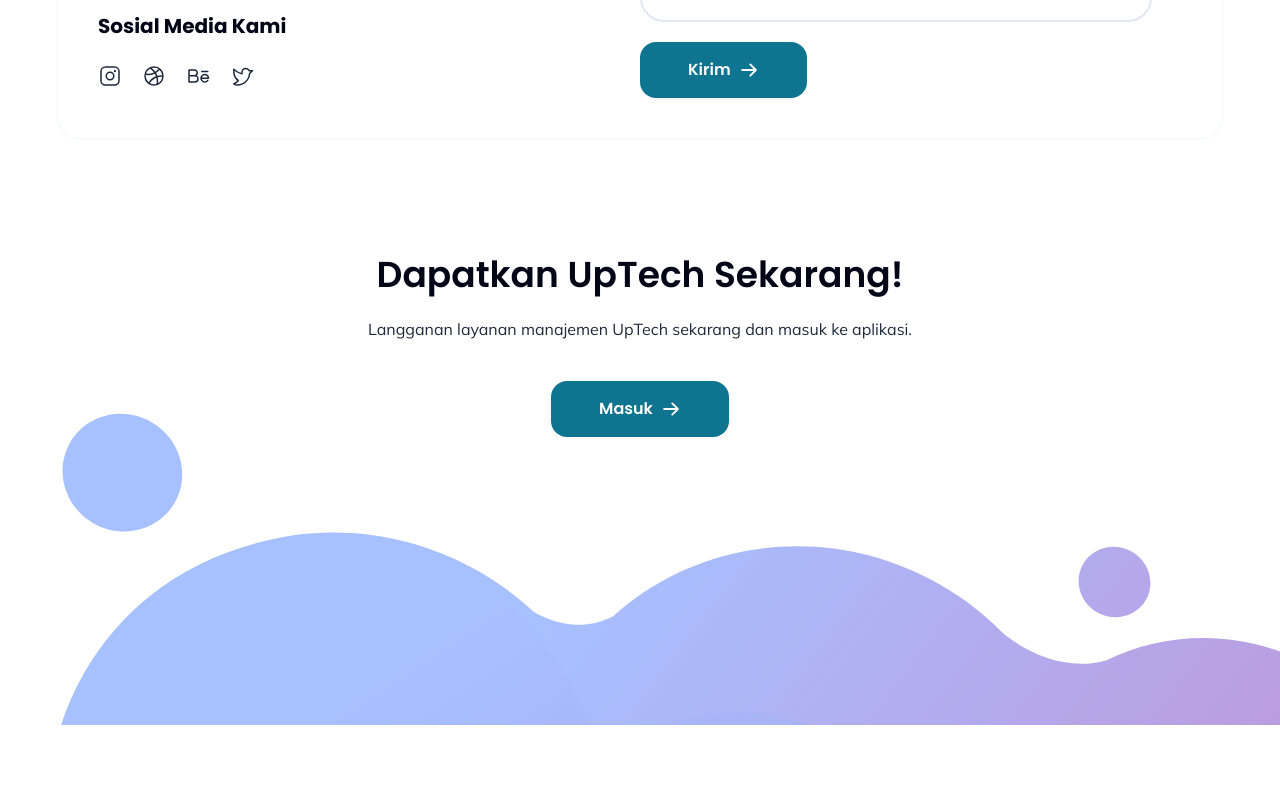
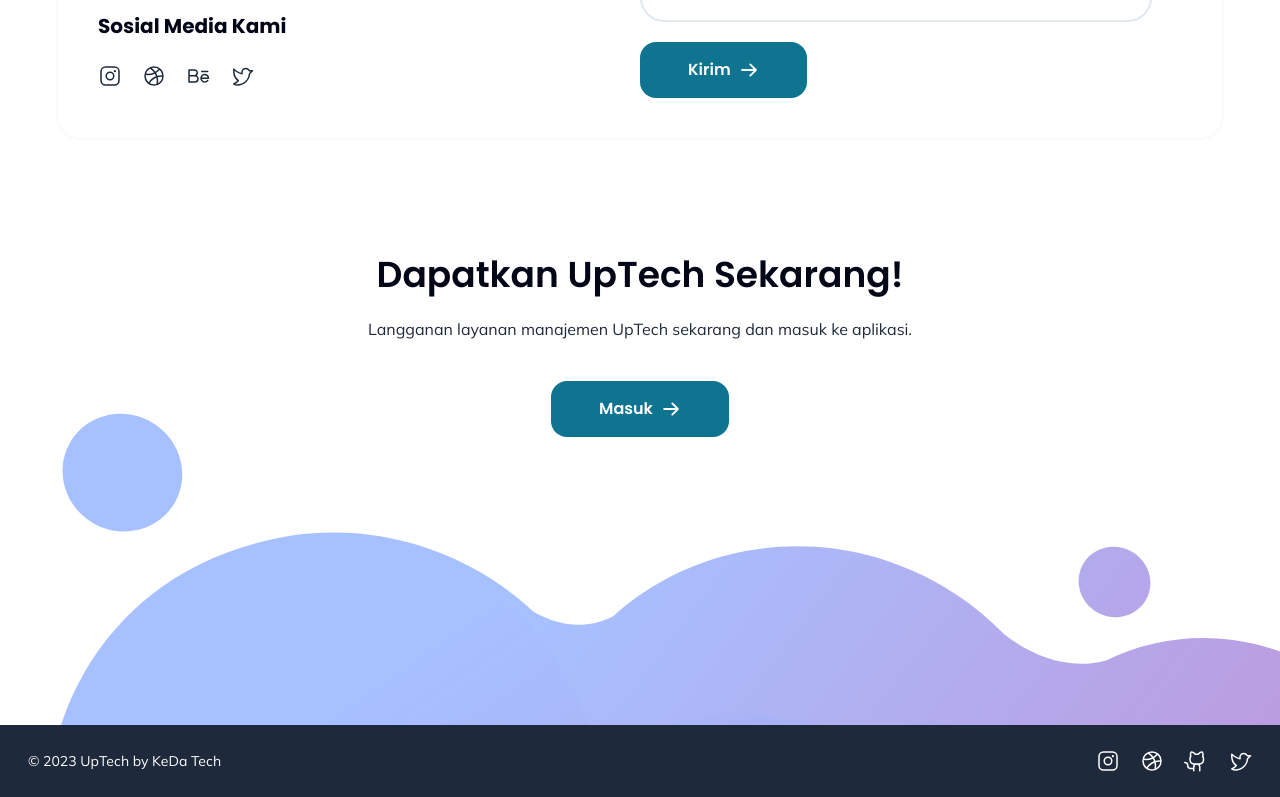
Before and after one commit to reshaditiya/kedatech-test2, a React (Vite) app: page / in a window 1280 px wide. Shown: the part 3723-4520 px from the top of the page. Before the commit the page ends 4448 px from the top, so only its background shows below. Built offline with nearby package versions, Linux system fonts and the light colour scheme.

Commit message:
add footer

```diff
--- a/src/App.tsx
+++ b/src/App.tsx
@@ -1,3 +1,4 @@
+import { Footer } from './components/footer';
 import { FooterBanner } from './components/footer-banner';
 import { Contact } from './components/contact';
 import { Testimonials } from './components/testimonials';
@@ -19,6 +20,7 @@ function App() {
       <Testimonials />
       <Contact />
       <FooterBanner />
+      <Footer />
     </main>
   );
 }
--- /dev/null
+++ b/src/components/footer.tsx
@@ -0,0 +1,20 @@
+import {
+  DribbbleLogo,
+  GithubLogo,
+  InstagramLogo,
+  TwitterLogo,
+} from '@phosphor-icons/react';
+
+export function Footer() {
+  return (
+    <footer className="flex flex-col flex-wrap items-center gap-4 bg-slate-800 px-7 py-6 text-sm text-white md:flex-row md:justify-between">
+      © 2023 UpTech by KeDa Tech
+      <div className="flex gap-5">
+        <InstagramLogo className="h-6 w-6" />
+        <DribbbleLogo className="h-6 w-6" />
+        <GithubLogo className="h-6 w-6" />
+        <TwitterLogo className="h-6 w-6" />
+      </div>
+    </footer>
+  );
+}
```
